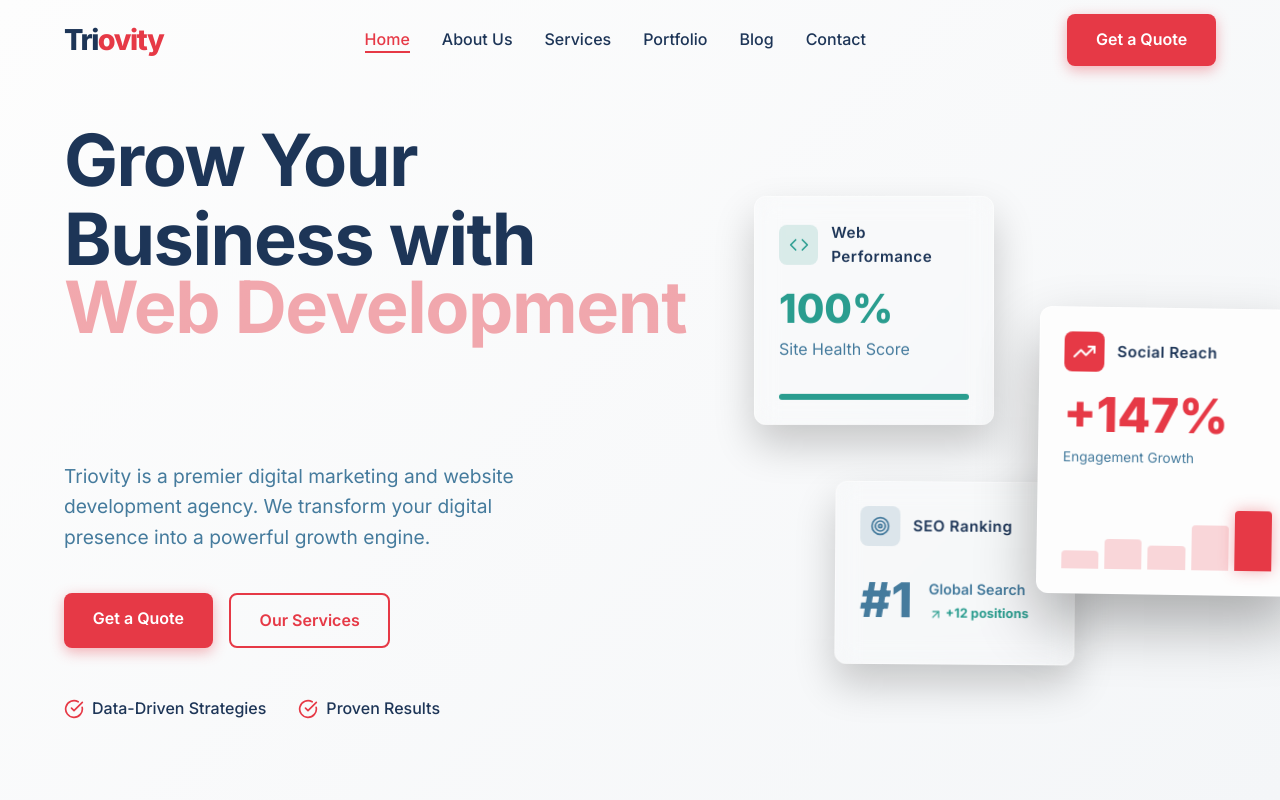
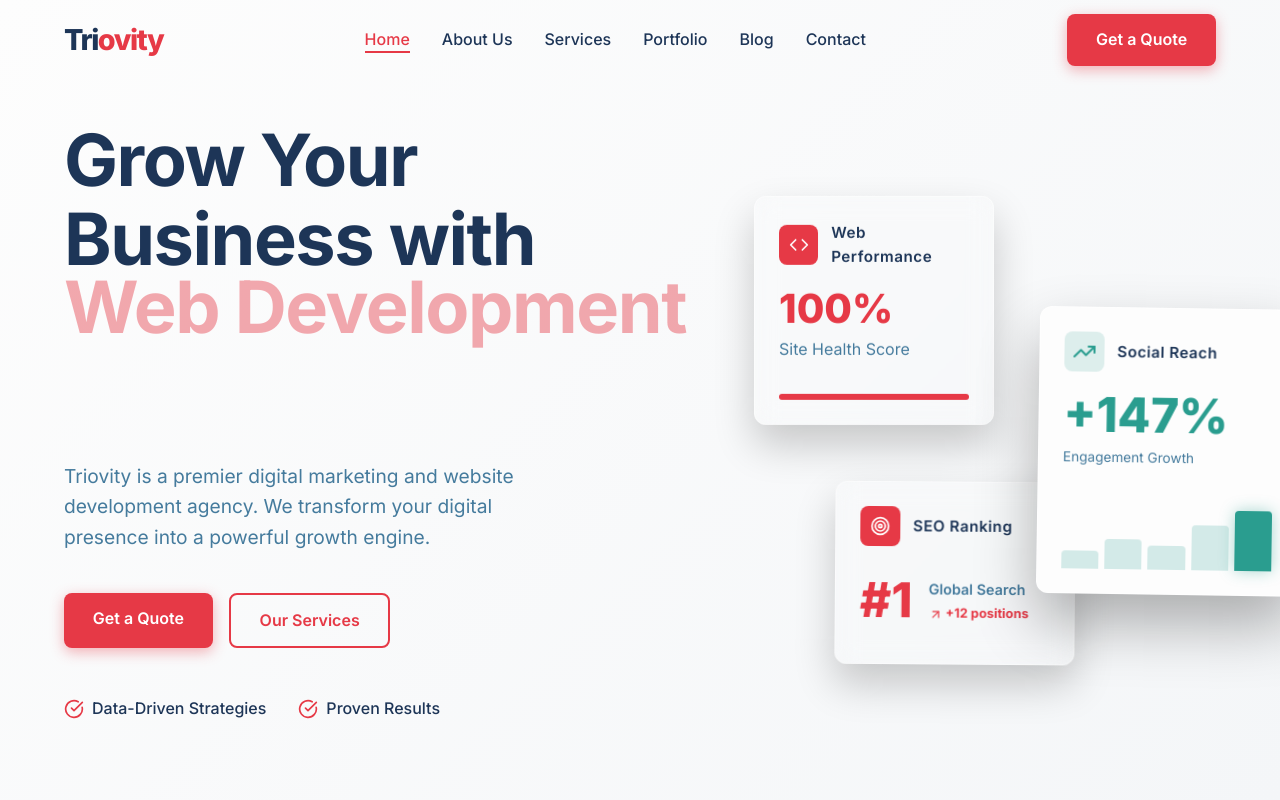
Before and after one commit to Hashirc/triovity-website, a React (Vite) app: page / in a window 1280 px wide. Shown: the top 800 px of the page. Built offline with nearby package versions, Linux system fonts and the light colour scheme.

Commit message:
Swap dashboard card colors

```diff
--- a/src/pages/Home.css
+++ b/src/pages/Home.css
@@ -146,13 +146,13 @@
   gap: 1rem;
 }
 
-.health-score { font-size: 2.5rem; font-weight: 800; line-height: 1; margin-top: 0.2rem; color: #2a9d8f; }
-.growth-metric { font-size: 3rem; font-weight: 800; line-height: 1; margin-top: 0.2rem; color: var(--color-primary-red); }
+.health-score { font-size: 2.5rem; font-weight: 800; line-height: 1; margin-top: 0.2rem; color: var(--color-primary-red); }
+.growth-metric { font-size: 3rem; font-weight: 800; line-height: 1; margin-top: 0.2rem; color: #2a9d8f; }
 .bento-subtitle { font-size: 0.85rem; color: var(--color-text-light); }
-.rank { font-size: 3rem; font-weight: 800; color: #457b9d; }
+.rank { font-size: 3rem; font-weight: 800; color: var(--color-primary-red); }
 .rank-info p { margin: 0; font-size: 0.9rem; font-weight: 600; }
 .trend { font-size: 0.8rem; display: flex; align-items: center; gap: 0.2rem; font-weight: 700; margin-top: 0.2rem; }
-.trend.up { color: #2a9d8f; }
+.trend.red { color: var(--color-primary-red); }
 
 .progress-bar-bg {
   width: 100%;
@@ -162,10 +162,10 @@
   overflow: hidden;
   margin-top: 0.5rem;
 }
-.progress-bar-fill.green {
+.progress-bar-fill.red {
   width: 100%;
   height: 100%;
-  background: #2a9d8f;
+  background: var(--color-primary-red);
 }
 
 /* Animated Chart Bars */
@@ -179,7 +179,7 @@
 
 .chart-bars .bar {
   flex: 1;
-  background: rgba(230, 57, 70, 0.2);
+  background: rgba(42, 157, 143, 0.2);
   border-radius: 4px 4px 0 0;
 }
 
@@ -189,8 +189,8 @@
 .chart-bars .bar.b4 { height: 75%; }
 .chart-bars .bar.b5 {
   height: 100%;
-  background: var(--color-primary-red);
-  box-shadow: 0 0 15px rgba(230, 57, 70, 0.4);
+  background: #2a9d8f;
+  box-shadow: 0 0 15px rgba(42, 157, 143, 0.4);
 }
 
 /* Intro Section */
--- a/src/pages/Home.jsx
+++ b/src/pages/Home.jsx
@@ -66,23 +66,23 @@
             {/* Floating Card 1: Web Dev */}
             <div className="bento-card float-slow card-top-left glass">
               <div className="bento-header">
-                <div className="icon-box green">
-                  <Code size={20} />
+                <div className="icon-box red">
+                  <Code size={20} color="white" />
                 </div>
                 <span className="bento-title">Web Performance</span>
               </div>
               <div className="bento-body">
-                <div className="health-score text-highlight">100%</div>
+                <div className="health-score">100%</div>
                 <p>Site Health Score</p>
-                <div className="progress-bar-bg"><div className="progress-bar-fill green"></div></div>
+                <div className="progress-bar-bg"><div className="progress-bar-fill red"></div></div>
               </div>
             </div>
 
             {/* Floating Card 2: Marketing */}
             <div className="bento-card float-med card-center-right highlight-card">
               <div className="bento-header">
-                <div className="icon-box red">
-                  <TrendingUp size={24} color="white" />
+                <div className="icon-box green">
+                  <TrendingUp size={24} color="#2a9d8f" />
                 </div>
                 <span className="bento-title">Social Reach</span>
               </div>
@@ -102,16 +102,16 @@
             {/* Floating Card 3: SEO */}
             <div className="bento-card float-fast card-bottom-left glass">
               <div className="bento-header">
-                <div className="icon-box blue">
-                  <Target size={20} />
+                <div className="icon-box red">
+                  <Target size={20} color="white" />
                 </div>
                 <span className="bento-title">SEO Ranking</span>
               </div>
               <div className="bento-body row">
-                <div className="rank text-highlight">#1</div>
+                <div className="rank">#1</div>
                 <div className="rank-info">
                   <p>Global Search</p>
-                  <span className="trend up"><ArrowUpRight size={14} /> +12 positions</span>
+                  <span className="trend red"><ArrowUpRight size={14} /> +12 positions</span>
                 </div>
               </div>
             </div>
```
